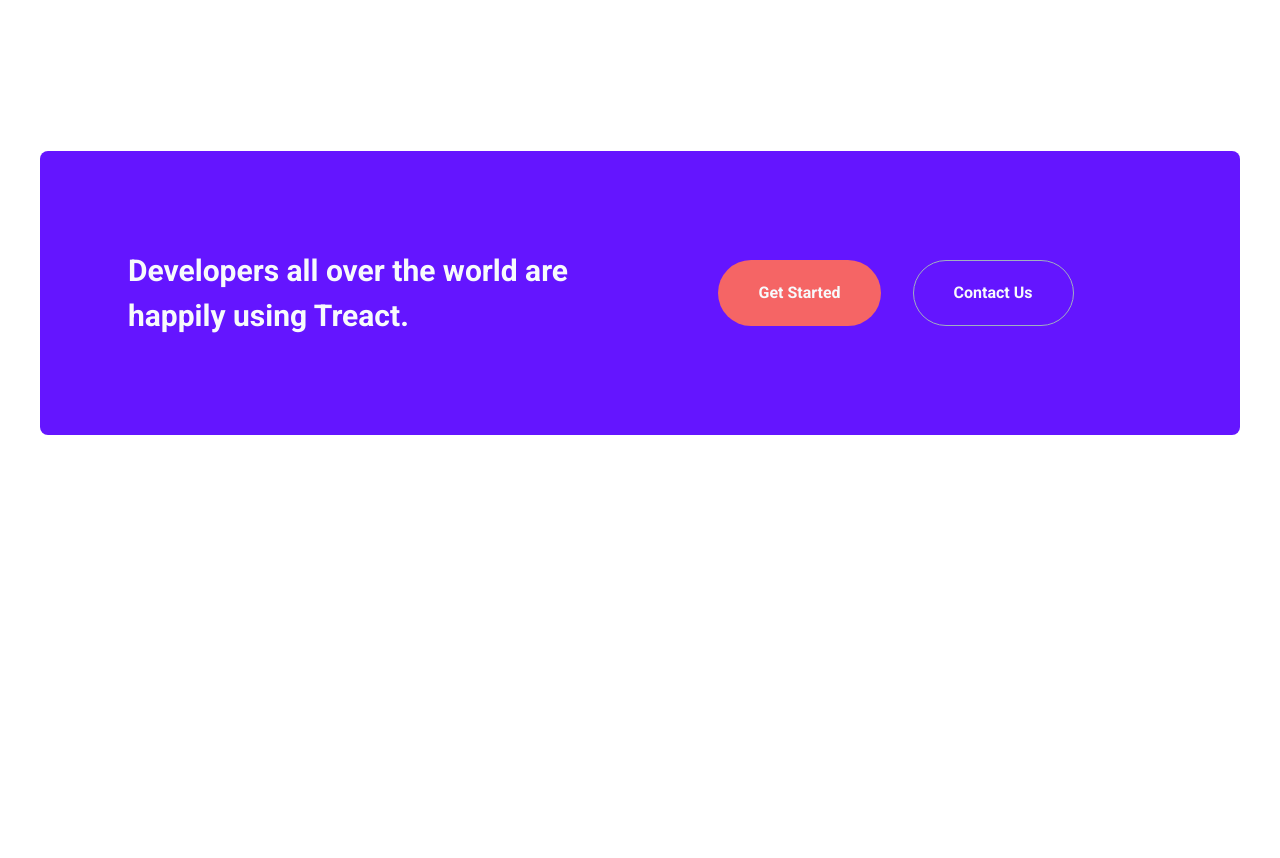
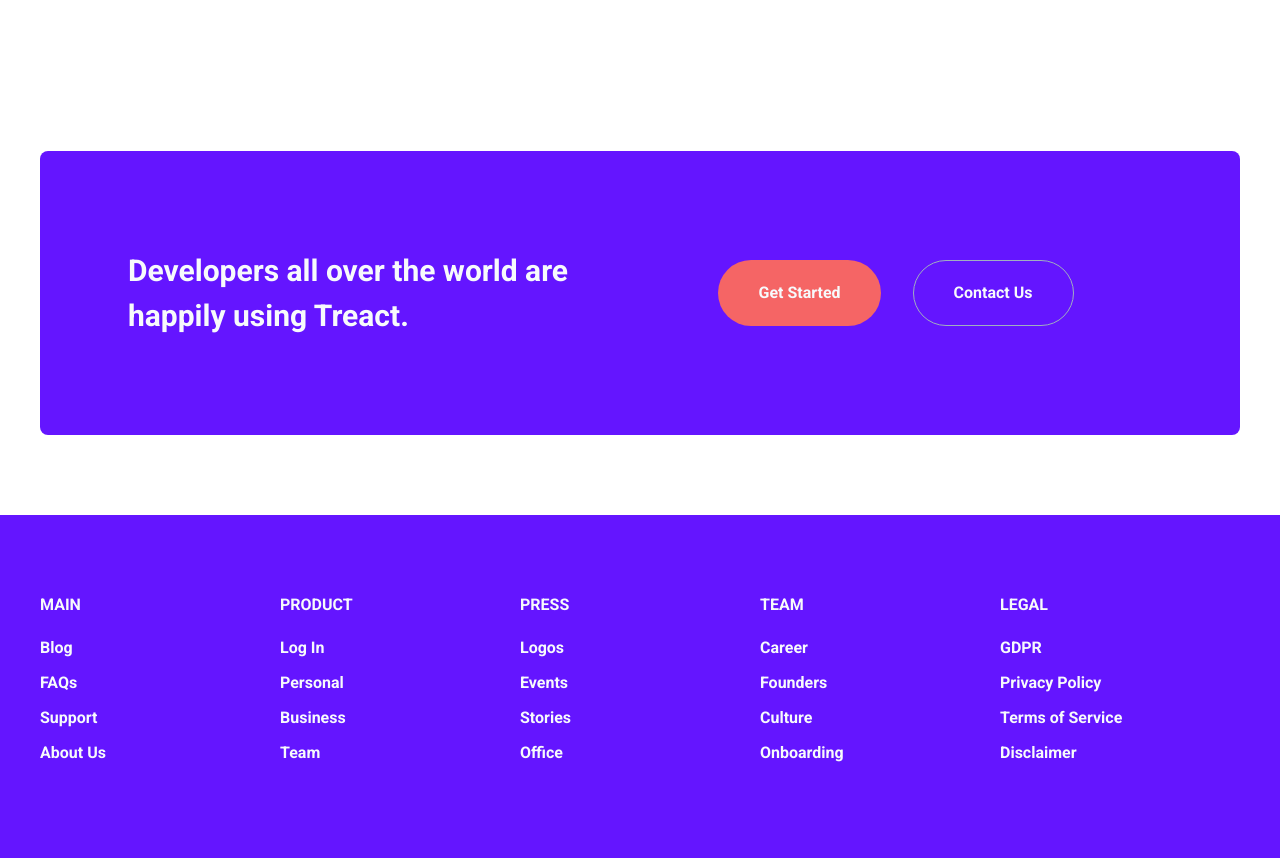
Before and after one commit to daughterofYah-79/Module2_Final_Project, a plain HTML site: page index.html in a window 1280 px wide. Shown: the part 5266-6124 px from the top of the page. Before the commit the page ends 5781 px from the top, so only its background shows below. Drawn offline with Linux system fonts and the light colour scheme.

Commit message:
Building Footer

```diff
--- a/index.html
+++ b/index.html
@@ -383,23 +383,65 @@
                             <button class=" start__button btn">Get Started</button>
                             <button class=" contact__button btn">Contact Us</button>
                         </div>
-
-
                         </div>
-
                     </div>
-
-
                 </div>
             </div>
         </section>
+    </main>
+    <footer id="footer">
+        <div class="container">
+            <div class="row">
+                <div class="links">
+                    <div class="link">
+                        <h4 class="link__title">Main</h6>
+                        <a href="" class="footer__link">Blog</a>
+                        <a href="" class="footer__link">FAQs</a>
+                        <a href="" class="footer__link">Support</a>
+                        <a href="" class="footer__link">About Us</a>
+                    </div>
+
+                    <div class="link">
+                        <h4 class="link__title">Product</h6>
+                        <a href="" class="footer__link">Log In</a>
+                        <a href="" class="footer__link">Personal</a>
+                        <a href="" class="footer__link">Business</a>
+                        <a href="" class="footer__link">Team</a>
+                    </div>
+
+                    <div class="link">
+                        <h4 class="link__title">Press</h6>
+                        <a href="" class="footer__link">Logos</a>
+                        <a href="" class="footer__link">Events</a>
+                        <a href="" class="footer__link">Stories</a>
+                        <a href="" class="footer__link">Office</a>
+                    </div>
+
+                    <div class="link">
+                        <h4 class="link__title">Team</h6>
+                        <a href="" class="footer__link">Career</a>
+                        <a href="" class="footer__link">Founders</a>
+                        <a href="" class="footer__link">Culture</a>
+                        <a href="" class="footer__link">Onboarding</a>
+                    </div>
+
+                    <div class="link">
+                        <h4 class="link__title">Legal</h6>
+                        <a href="" class="footer__link">GDPR</a>
+                        <a href="" class="footer__link">Privacy Policy</a>
+                        <a href="" class="footer__link">Terms of Service</a>
+                        <a href="" class="footer__link">Disclaimer</a>
+                    </div>
+
+                </div>
 
 
+            </div>
 
 
+        </div>
 
-
-    </main>
+    </footer>
 
 </body>
 </html>
--- a/style.css
+++ b/style.css
@@ -828,3 +828,37 @@ Get Started Section
     color: #6415FF;
     background-color: #F7FAFC;
 }
+
+/*
+Footer
+*/
+
+footer{
+    background-color: #6415FF;
+}
+
+.links{
+    display: flex;
+    flex-wrap: wrap;
+}
+
+.link{
+    width: calc(100% / 5);
+    display: flex;
+    flex-direction: column;
+
+}
+
+.link__title{
+    color: #f7fafc;
+    text-transform: uppercase;
+    margin-bottom: 24px;
+}
+
+.footer__link{
+    color: #f7fafc;
+    font-size: 16px;
+    font-weight: 700;
+    margin-bottom: 16px;
+
+}
```
